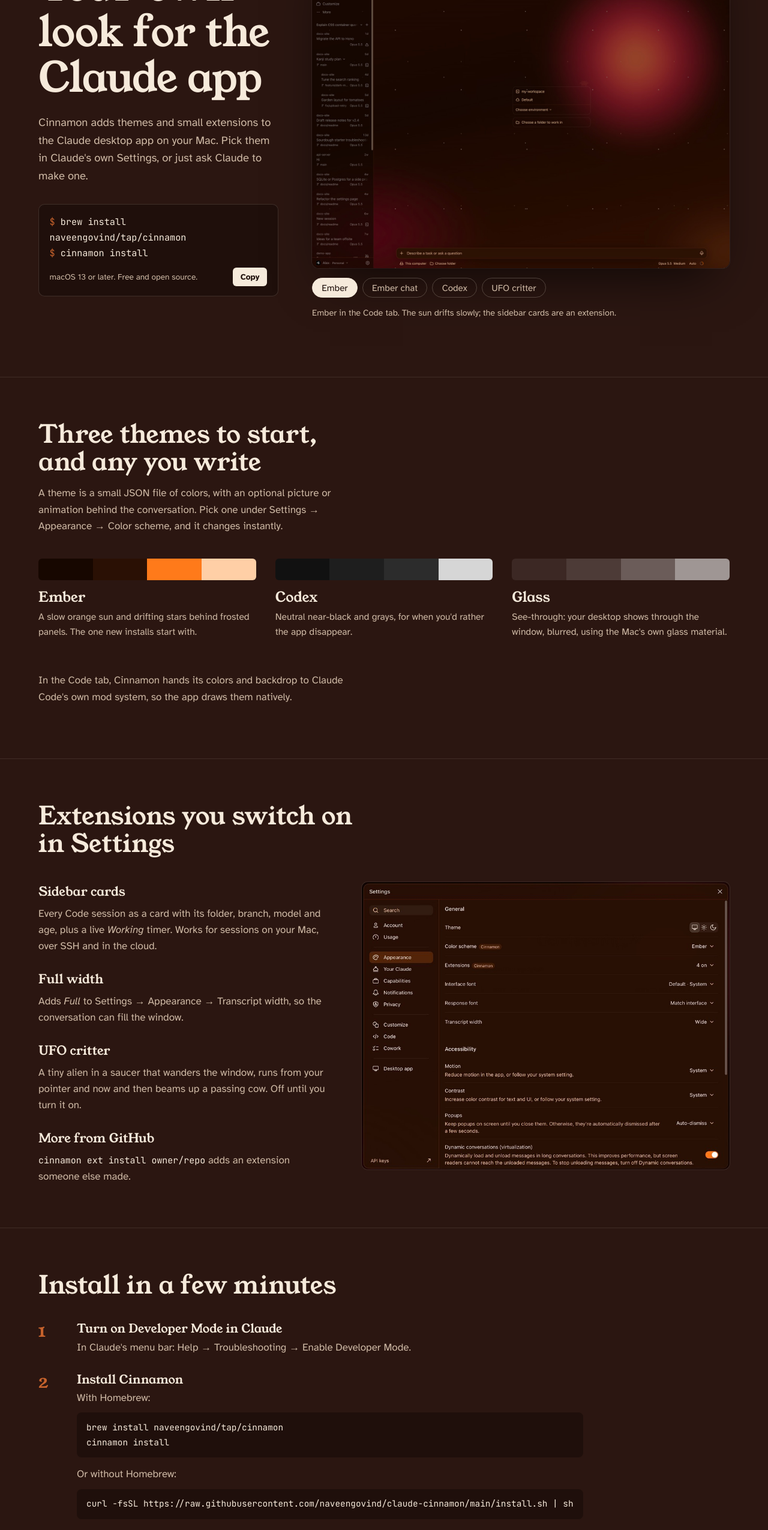
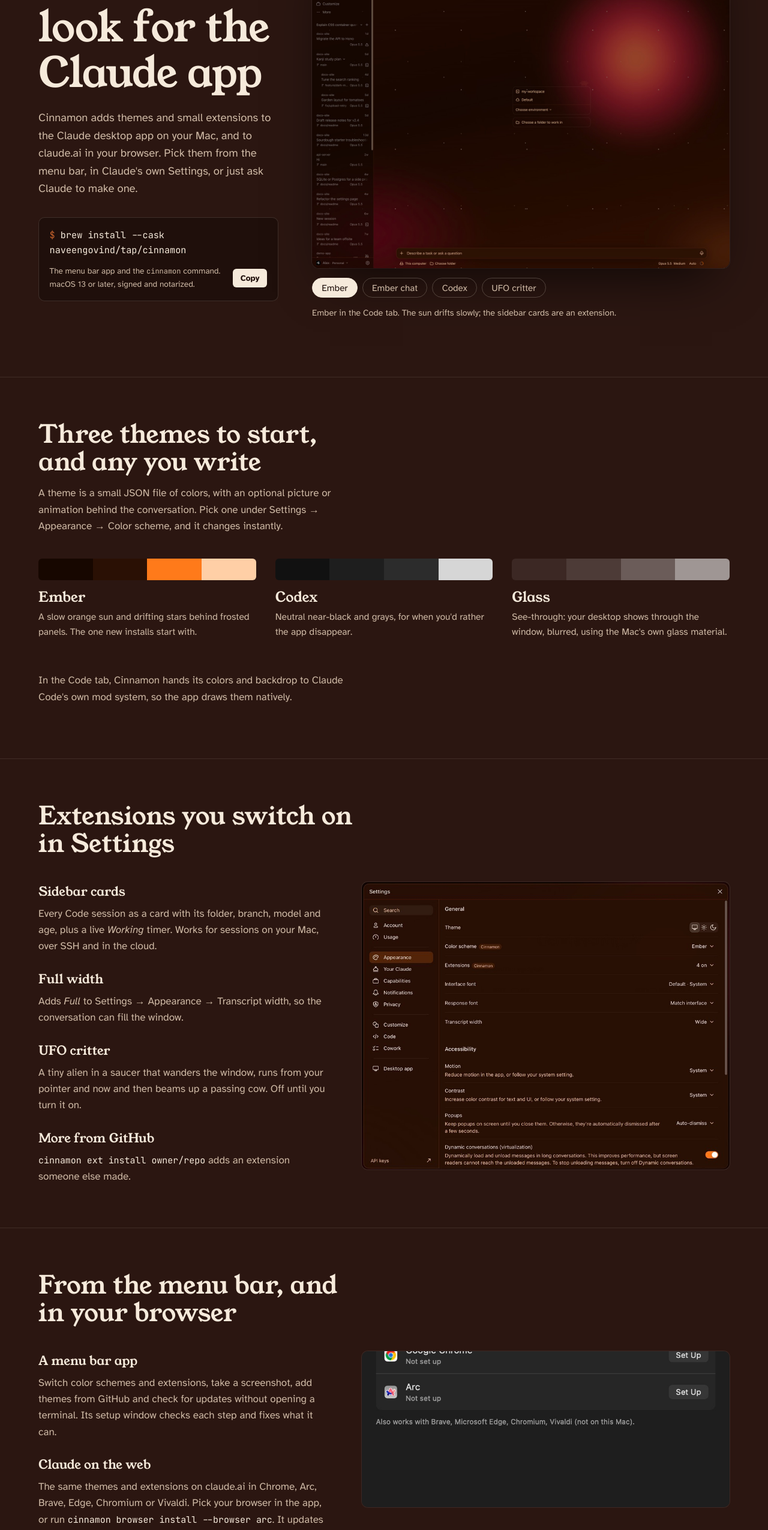
Before and after one commit to naveengovind/claude-cinnamon, a browser extension: page site/index.html in a window 1280 px wide. Shown: the part 240-2790 px from the top of the page at 60% size. Drawn offline with Linux system fonts and the light colour scheme.

Commit message:
0.4.0: the menu bar app, a Homebrew cask, Claude in your browser (Chrome, Arc, …); site and sidebar cards description updated
Co-Authored-By: Claude Opus 5.5 <noreply@anthropic.com>

```diff
--- a/package.json
+++ b/package.json
@@ -10,7 +10,7 @@
     "jsdom": "^26.1.0",
     "typescript": "^7.0.2"
   },
-  "version": "0.3.4",
+  "version": "0.4.0",
   "description": "Themes and extensions for the Claude desktop app (macOS)",
   "bin": {
     "cinnamon": "bin/cinnamon"
--- a/site/index.html
+++ b/site/index.html
@@ -148,11 +148,10 @@
   <div class="hero">
     <div>
       <h1>Your own look for the Claude app</h1>
-      <p class="lede">Cinnamon adds themes and small extensions to the Claude desktop app on your Mac. Pick them in Claude's own Settings, or just ask Claude to make one.</p>
+      <p class="lede">Cinnamon adds themes and small extensions to the Claude desktop app on your Mac, and to claude.ai in your browser. Pick them from the menu bar, in Claude's own Settings, or just ask Claude to make one.</p>
       <div class="install-card">
-        <pre id="brew"><span class="p">$ </span>brew install naveengovind/tap/cinnamon
-<span class="p">$ </span>cinnamon install</pre>
-        <div class="row"><span>macOS 13 or later. Free and open source.</span><button class="copy" data-copy="brew" type="button">Copy</button></div>
+        <pre id="brew"><span class="p">$ </span>brew install --cask naveengovind/tap/cinnamon</pre>
+        <div class="row"><span>The menu bar app and the <code>cinnamon</code> command. macOS 13 or later, signed and notarized.</span><button class="copy" data-copy="brew" type="button">Copy</button></div>
       </div>
     </div>
 
@@ -222,6 +221,21 @@
   </div>
 </section>
 
+<section class="block" id="anywhere">
+  <div class="wrap">
+    <h2>From the menu bar, and in your browser</h2>
+    <div class="split">
+      <dl class="exts">
+        <dt>A menu bar app</dt>
+        <dd>Switch color schemes and extensions, take a screenshot, add themes from GitHub and check for updates without opening a terminal. Its setup window checks each step and fixes what it can.</dd>
+        <dt>Claude on the web</dt>
+        <dd>The same themes and extensions on claude.ai in Chrome, Arc, Brave, Edge, Chromium or Vivaldi. Pick your browser in the app, or run <code>cinnamon browser install --browser arc</code>. It updates itself with Cinnamon, so there's no store to deal with.</dd>
+      </dl>
+      <img src="shots/browsers.jpg" alt="Cinnamon's menu bar app listing Google Chrome and Arc, each with a Set Up button" loading="lazy">
+    </div>
+  </div>
+</section>
+
 <section class="block" id="install">
   <div class="wrap">
     <h2>Install in a few minutes</h2>
@@ -235,7 +249,9 @@
       <li>
         <div>
           <h3>Install Cinnamon</h3>
-          <p>With Homebrew:</p>
+          <p>With Homebrew, then open Cinnamon from Applications:</p>
+          <pre class="cmd">brew install --cask naveengovind/tap/cinnamon</pre>
+          <p style="margin-top:.9rem">Just the command, with Homebrew:</p>
           <pre class="cmd">brew install naveengovind/tap/cinnamon
 cinnamon install</pre>
           <p style="margin-top:.9rem">Or without Homebrew:</p>
```
Also changed, not shown: extensions/sidebar-cards/manifest.json, site/shots/browsers.jpg (added).
